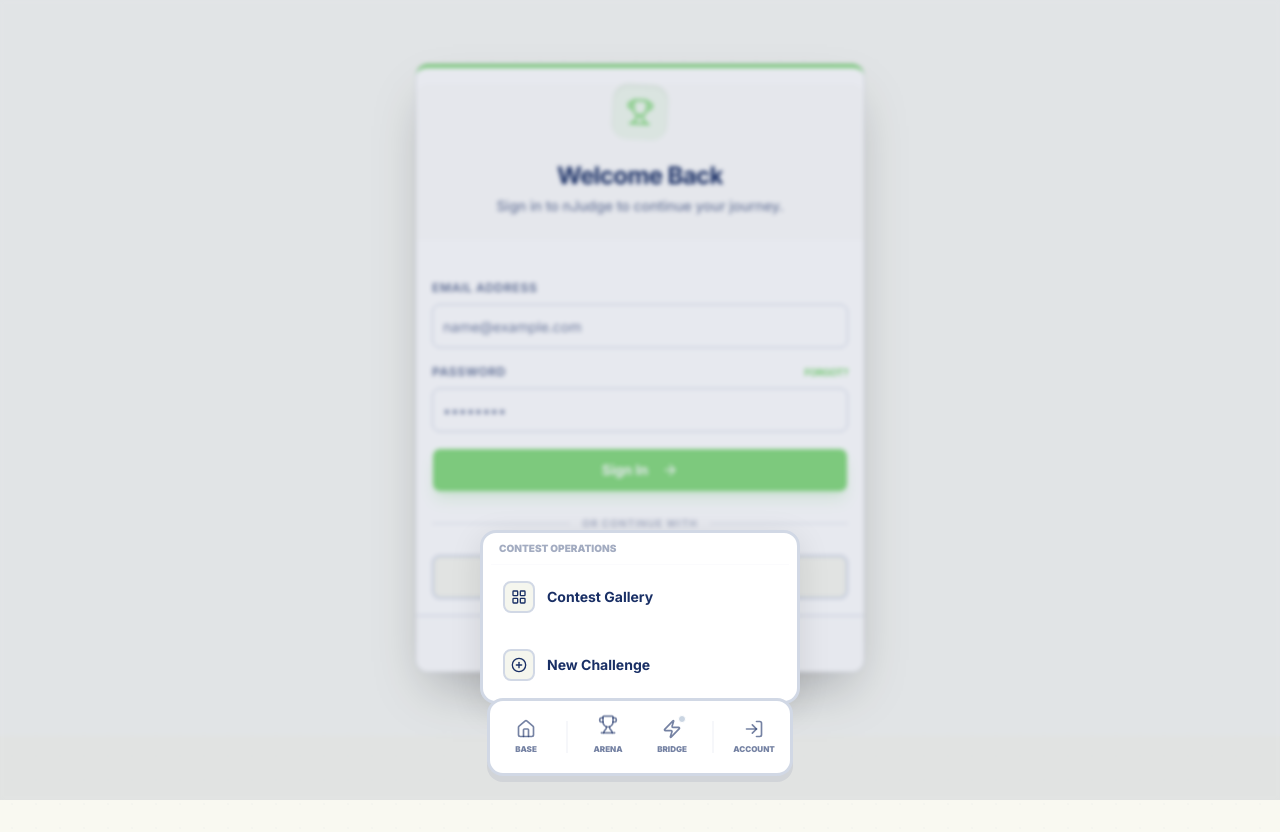
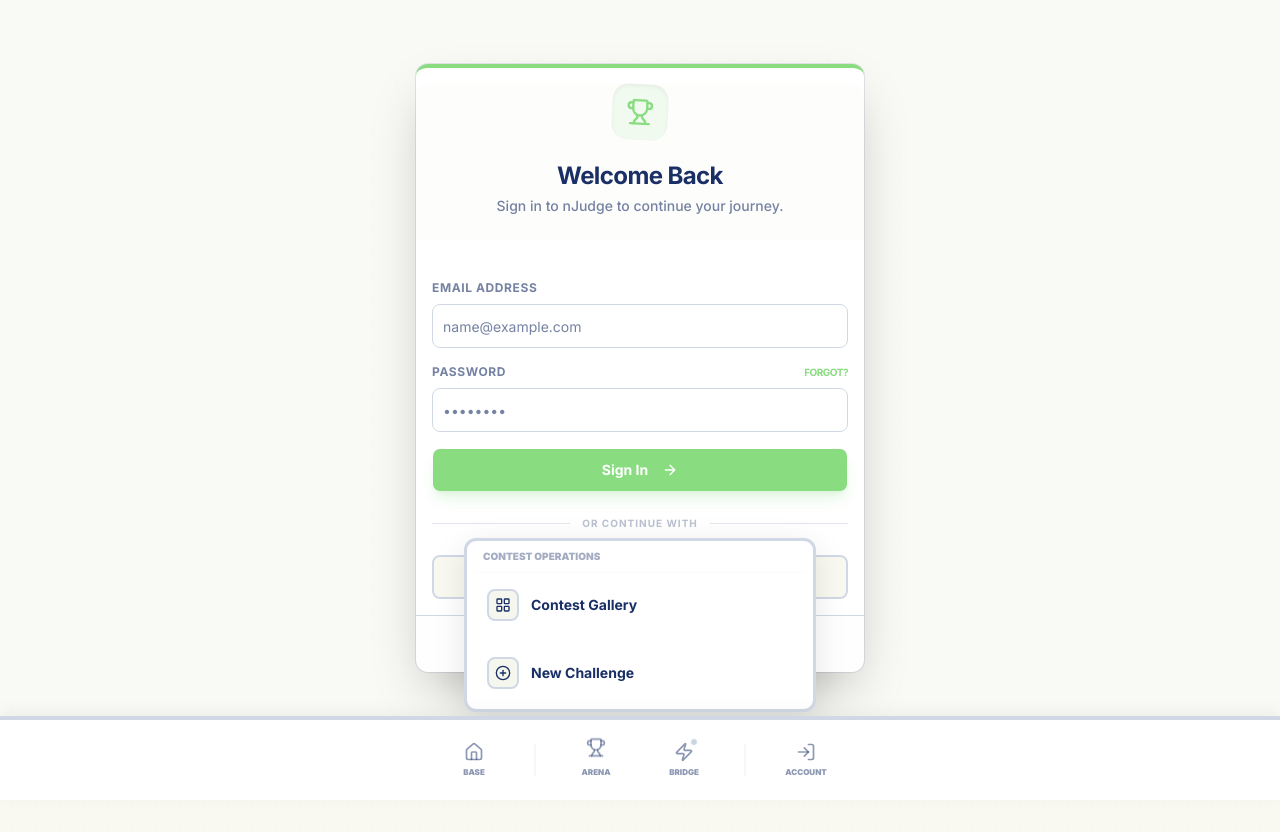
Before and after one commit to rmia46/njudge, a Next.js app: page /login in a window 1280 px wide. Both pictures are taken after a click on the button "ARENA". Built offline with nearby package versions, Linux system fonts and the light colour scheme; no server answers.

Commit message:
feat: implement full-width bottom navigation bar and clean sub-menus

```diff
--- a/app/globals.css
+++ b/app/globals.css
@@ -81,22 +81,22 @@
 }
 
 @layer components {
-  /* INARA DOCK - FIXED & CENTERED */
+  /* INARA BOTTOM BAR - FULL WIDTH */
   .inara-dock {
     position: fixed !important;
-    bottom: 1.5rem !important;
-    left: 50% !important;
-    transform: translateX(-50%) !important;
+    bottom: 0 !important;
+    left: 0 !important;
+    right: 0 !important;
+    transform: none !important;
     z-index: 100 !important;
     display: flex !important;
+    justify-content: center !important;
     align-items: center !important;
-    gap: 0.5rem !important;
-    padding: 0.5rem !important;
+    gap: 1.5rem !important;
+    padding: 0.75rem 1rem !important;
     background-color: white !important;
-    border: 3px solid oklch(var(--inara-border)) !important;
-    border-radius: 1rem !important;
-    box-shadow: 0px 6px 0px 0px oklch(var(--inara-shadow)) !important;
-    min-width: fit-content !important;
+    border-top: 4px solid oklch(var(--inara-border)) !important;
+    box-shadow: 0px -4px 16px rgba(0,0,0,0.05) !important;
   }
 
   .inara-dock-item {
@@ -104,11 +104,11 @@
     flex-direction: column !important;
     align-items: center !important;
     justify-content: center !important;
-    width: 3.5rem !important;
+    width: 4rem !important;
     height: 3.5rem !important;
-    border-radius: 0.75rem !important;
-    transition: all 0.3s ease !important;
-    color: oklch(var(--inara-logic) / 0.6) !important;
+    border-radius: 0.5rem !important;
+    transition: all 0.2s ease !important;
+    color: oklch(var(--inara-logic) / 0.5) !important;
     text-decoration: none !important;
     border: none !important;
     background: transparent !important;
@@ -116,31 +116,28 @@
   }
 
   .inara-dock-item:hover {
-    background-color: oklch(var(--inara-primary) / 0.1) !important;
-    transform: translateY(-4px) !important;
     color: oklch(var(--inara-primary)) !important;
+    transform: translateY(-2px) !important;
   }
 
   .inara-dock-item.active {
-    background-color: oklch(var(--inara-primary)) !important;
-    color: white !important;
-    border: 2px solid oklch(var(--inara-primary-dark)) !important;
-    box-shadow: inset 0px 2px 4px rgba(0,0,0,0.2) !important;
+    color: oklch(var(--inara-primary)) !important;
+    background-color: oklch(var(--inara-primary) / 0.05) !important;
   }
 
-  /* SUBMENU SLIDE UP */
+  /* SUBMENU SLIDE UP - NO BLUR */
   .inara-submenu {
     position: fixed !important;
-    bottom: 6rem !important;
+    bottom: 5.5rem !important; /* Above the bar */
     left: 50% !important;
     transform: translateX(-50%) !important;
     z-index: 90 !important;
     width: calc(100% - 2rem) !important;
-    max-width: 20rem !important;
+    max-width: 22rem !important;
     padding: 0.5rem !important;
     background-color: white !important;
     border: 3px solid oklch(var(--inara-border)) !important;
-    border-radius: 1rem !important;
+    border-radius: 0.75rem !important;
     box-shadow: 0px 8px 32px rgba(0,0,0,0.1) !important;
   }
 
--- a/components/navbar.tsx
+++ b/components/navbar.tsx
@@ -51,7 +51,7 @@ export function Navbar() {
       {/* 1. Backdrop Overlay (Close menu when clicking outside) */}
       {activeMenu && (
         <div
-          className="fixed inset-0 bg-inara-logic/10 backdrop-blur-[2px] z-30"
+          className="fixed inset-0 bg-transparent z-30"
           onClick={() => setActiveMenu(null)}
         />
       )}
```
